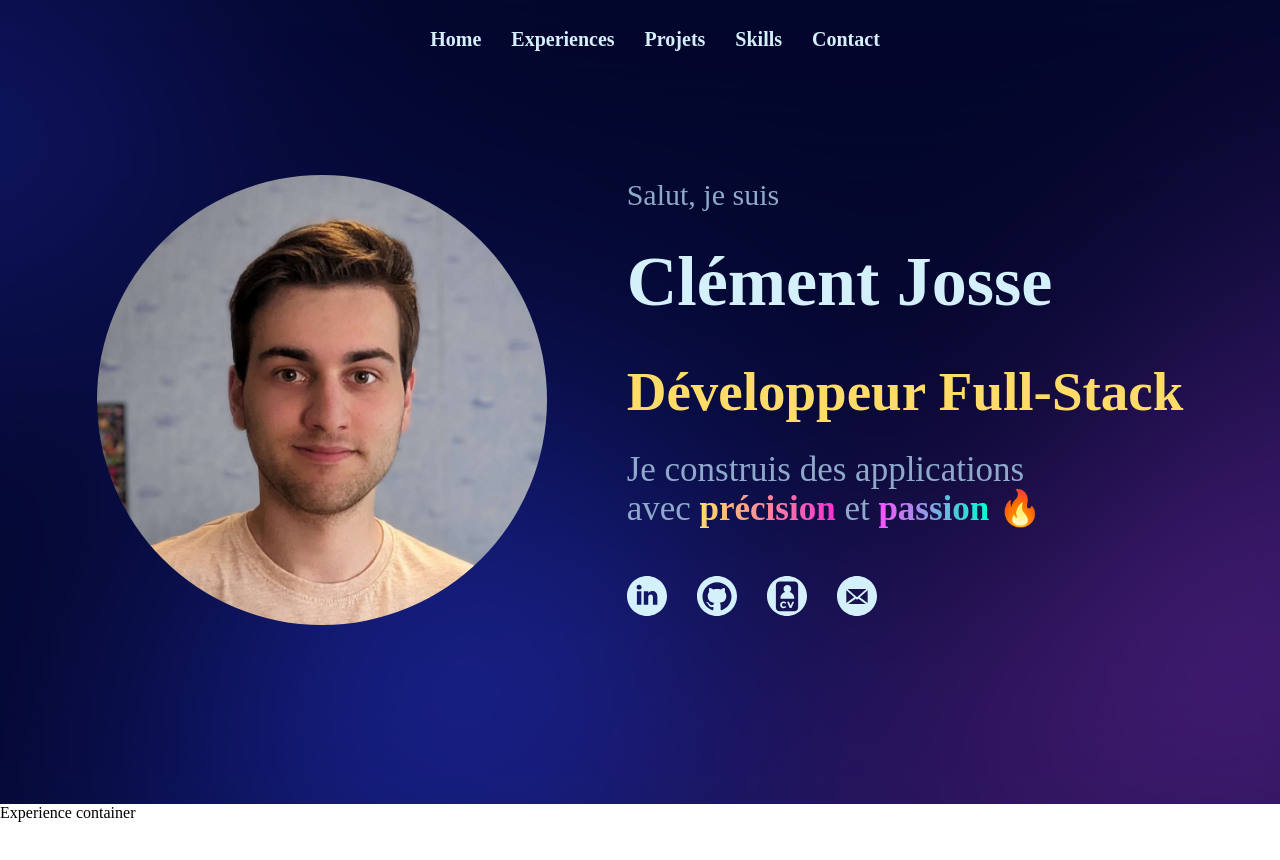
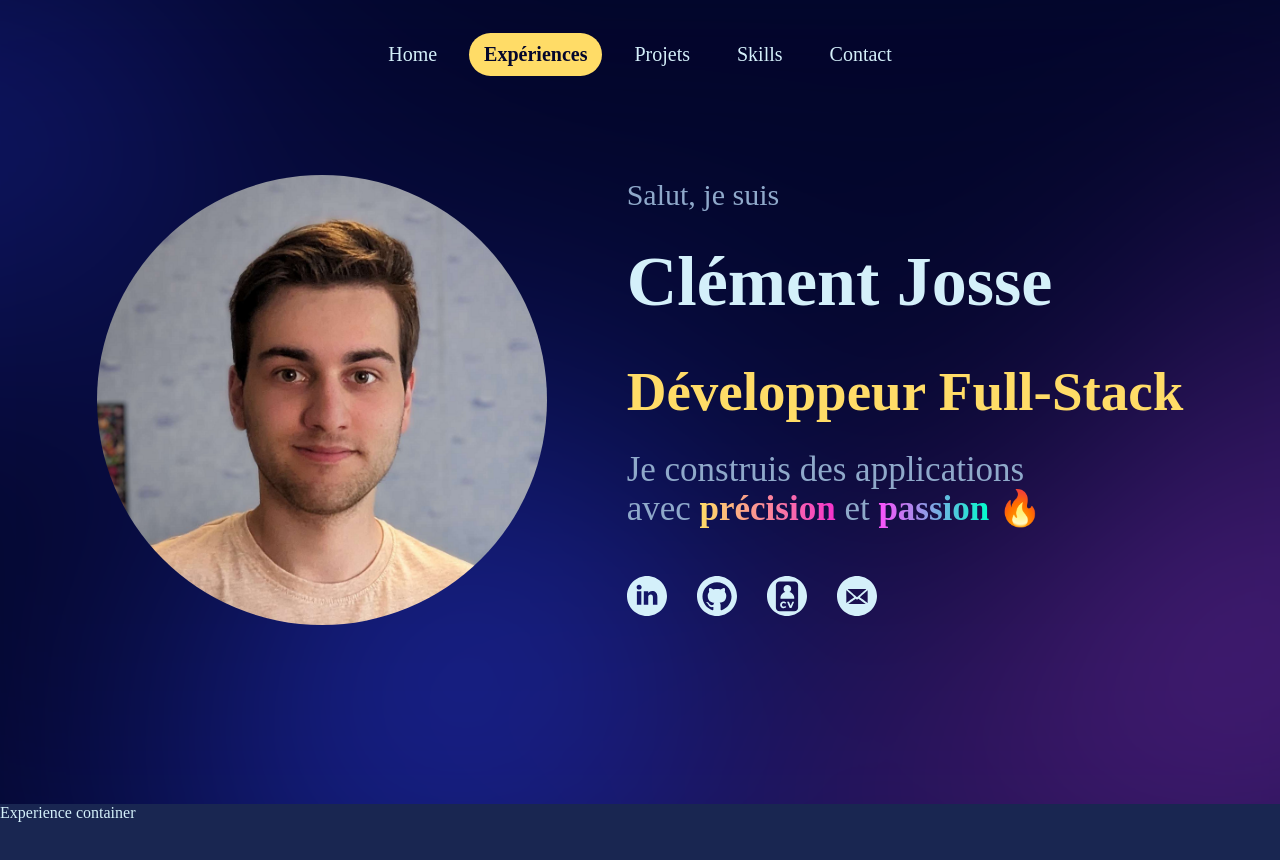
Before and after one commit to ClementJosse/portfolio, a React (Create React App) app: page / in a window 1280 px wide. Shown: the top 860 px of the page. Built offline with nearby package versions, Linux system fonts and the light colour scheme.

Commit message:
navbar terminée

```diff
--- a/src/App.css
+++ b/src/App.css
@@ -1,3 +1,7 @@
+.main-page {
+  color: #D4F0FA;
+}
+
 .home-container {
   position: relative; /* Maintient la structure normale pour permettre à la div suivante de s'afficher */
   width: 100%;
@@ -12,18 +16,20 @@
 
 .experiences-container{
   height: 2000px;
+  background-color: #192651;
 }
 
 .projects-container{
   height: 2000px;
-  background-color: bisque;
+  background-color: #03062C;
 }
 
 .skills-container{
   height: 2000px;
+  background-color: #192651;
 }
 
 .contact-container{
   height: 2000px;
-  background-color: bisque;
+  background-color: #03062C;
 }
--- a/src/components/HomeInfos.css
+++ b/src/components/HomeInfos.css
@@ -81,7 +81,7 @@
 }
 
 .SocialIcons .icon:hover {
-    transform: scale(1.25);
+    transform: scale(1.15);
 }
 
 .SocialIcons .icon {
--- a/src/components/Navbar.css
+++ b/src/components/Navbar.css
@@ -1,16 +1,40 @@
-.navbar-container{
+.navbar-container {
     display: flex;
     align-items: center;
     justify-content: center;
     position: fixed;
     z-index: 1000;
     width: 100%;
-    padding: 15px;
+    top: 20px;
     font-size: 10px;
-    gap: 30px;
+    gap: 17px;
     color: #D4F0FA;
 }
 
-.navbar-button{
+.navbar-button {
     cursor: pointer;
+    color: #D4F0FA;
+    font-weight: 500;
+    transition: color 0.3s ease, transform 0.3s ease, background-color 0.3s ease;
+    padding-inline: 15px;
+    padding-block: 10px;
+    border-radius: 50px;
+
 }
+
+.navbar-button.active {
+    color: #03062C;
+    background-color: #FFDC67;
+    font-weight: 600;
+    transform: scale(1.0); /* Taille normale pour l'élément actif */
+}
+
+.navbar-button:hover {
+    color: #FFDC67;
+    transform: scale(1.08); /* Mise à l'échelle lors du survol */
+}
+
+.navbar-button.active:hover {
+    color: #03062C; /* Maintient la couleur actuelle lors du survol d'un élément actif */
+    transform: scale(1.08); /* Légère mise à l'échelle lors du survol */
+}
--- a/src/components/Navbar.tsx
+++ b/src/components/Navbar.tsx
@@ -1,14 +1,80 @@
-import React from 'react';
-import "./Navbar.css"
+import React, { useState, useEffect } from 'react';
+import './Navbar.css';
 
 function Navbar({ scrollToSection, homeRef, experiencesRef, projectsRef, skillsRef, contactRef }) {
+  const [activeSection, setActiveSection] = useState('home'); // Initialiser avec "home"
+
+  // Utilisez useEffect pour surveiller le scroll et mettre à jour la section active
+  useEffect(() => {
+    const handleScroll = () => {
+      const sections = [
+        { ref: homeRef, name: 'home' },
+        { ref: experiencesRef, name: 'experiences' },
+        { ref: projectsRef, name: 'projects' },
+        { ref: skillsRef, name: 'skills' },
+        { ref: contactRef, name: 'contact' }
+      ];
+
+      let maxVisibleSection = null;
+      let maxVisibleHeight = 0;
+
+      sections.forEach(section => {
+        const rect = section.ref.current.getBoundingClientRect();
+        const visibleHeight = Math.min(rect.bottom, window.innerHeight) - Math.max(rect.top, 0);
+
+        if (visibleHeight > maxVisibleHeight) {
+          maxVisibleHeight = visibleHeight;
+          maxVisibleSection = section.name;
+        }
+      });
+
+      if (maxVisibleSection && maxVisibleSection !== activeSection) {
+        setActiveSection(maxVisibleSection);
+      }
+    };
+
+    window.addEventListener('scroll', handleScroll);
+    window.addEventListener('resize', handleScroll); // Handle resize as well
+    handleScroll(); // Call once to set initial state
+
+    return () => {
+      window.removeEventListener('scroll', handleScroll);
+      window.removeEventListener('resize', handleScroll);
+    };
+  }, [homeRef, experiencesRef, projectsRef, skillsRef, contactRef, activeSection]);
+
   return (
     <div className='navbar-container'>
-        <h1 className='navbar-button' onClick={() => scrollToSection(homeRef)}>Home</h1>
-        <h1 className='navbar-button' onClick={() => scrollToSection(experiencesRef)}>Experiences</h1>
-        <h1 className='navbar-button' onClick={() => scrollToSection(projectsRef)}>Projets</h1>
-        <h1 className='navbar-button' onClick={() => scrollToSection(skillsRef)}>Skills</h1>
-        <h1 className='navbar-button' onClick={() => scrollToSection(contactRef)}>Contact</h1>
+      <h1
+        className={`navbar-button ${activeSection === 'home' ? 'active' : ''}`}
+        onClick={() => scrollToSection(homeRef)}
+      >
+        Home
+      </h1>
+      <h1
+        className={`navbar-button ${activeSection === 'experiences' ? 'active' : ''}`}
+        onClick={() => scrollToSection(experiencesRef)}
+      >
+        Expériences
+      </h1>
+      <h1
+        className={`navbar-button ${activeSection === 'projects' ? 'active' : ''}`}
+        onClick={() => scrollToSection(projectsRef)}
+      >
+        Projets
+      </h1>
+      <h1
+        className={`navbar-button ${activeSection === 'skills' ? 'active' : ''}`}
+        onClick={() => scrollToSection(skillsRef)}
+      >
+        Skills
+      </h1>
+      <h1
+        className={`navbar-button ${activeSection === 'contact' ? 'active' : ''}`}
+        onClick={() => scrollToSection(contactRef)}
+      >
+        Contact
+      </h1>
     </div>
   );
 }
```
